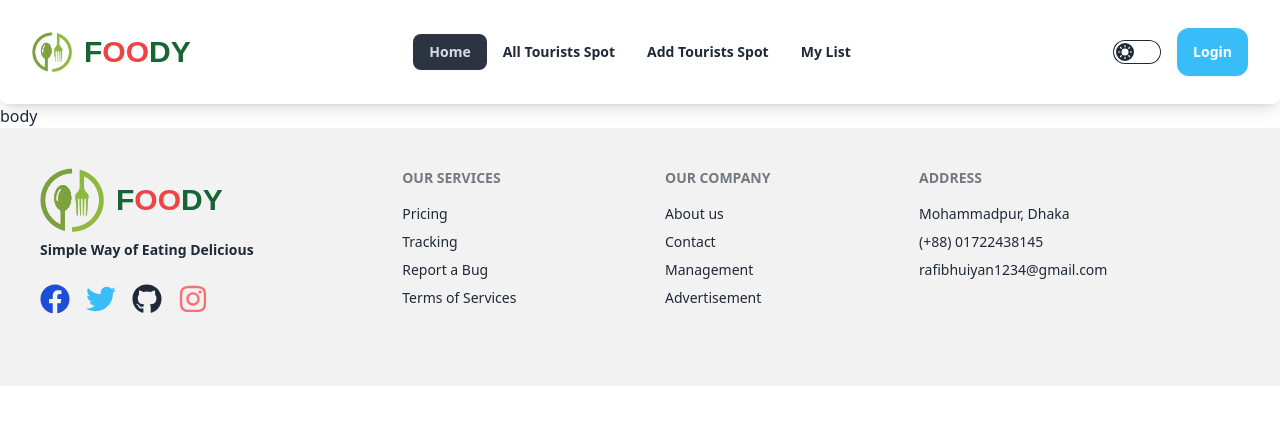
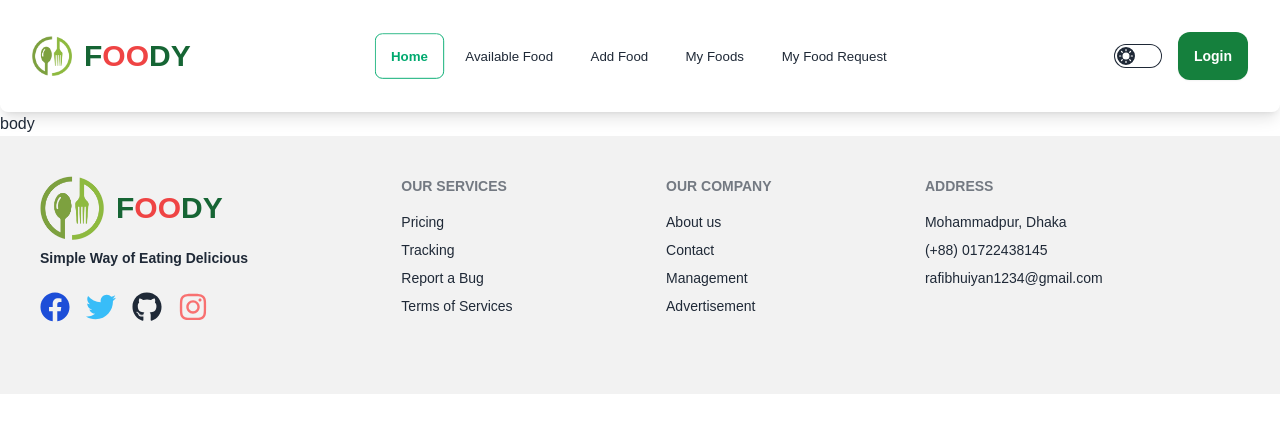
Before and after one commit to abdullahrafi1234/foody-client, a React (Vite) app: page / in a window 1280 px wide. Shown: the top 432 px of the page. Built offline with nearby package versions, Linux system fonts and the light colour scheme.

Commit message:
added navbar active class

```diff
--- a/src/Root/Root.jsx
+++ b/src/Root/Root.jsx
@@ -4,7 +4,7 @@ import Navbar from "../pages/Navbar/Navbar";
 
 const Root = () => {
     return (
-        <div className="mx-auto max-w-7xl">
+        <div className="mx-auto max-w-7xl workSans">
             <Navbar></Navbar>
             <h3>body</h3>
             <Footer></Footer>
--- a/src/pages/Navbar/Navbar.jsx
+++ b/src/pages/Navbar/Navbar.jsx
@@ -31,10 +31,15 @@ const Navbar = () => {
     // }
 
     const navLinks = <>
-        <li><NavLink to={'/'}>Home</NavLink></li>
-        <li><NavLink to={'/all-tourists-spot'}>All Tourists Spot</NavLink></li>
-        <li><NavLink to={'/add-tourists-spot'}>Add Tourists Spot</NavLink></li>
-        <li><NavLink to={'/myList'}>My List</NavLink></li>
+        <li><NavLink className={({ isActive }) => isActive ? 'btn btn-outline btn-success font-semibold' : 'btn font-medium btn-ghost'} to={'/'}>Home</NavLink></li>
+
+        <li><NavLink className={({ isActive }) => isActive ? 'btn btn-outline btn-success font-semibold' : 'btn font-medium btn-ghost'} to={'/available-food'}>Available Food</NavLink></li>
+
+        <li><NavLink className={({ isActive }) => isActive ? 'btn btn-outline btn-success font-semibold' : 'btn font-medium btn-ghost'} to={'/add-food'}>Add Food</NavLink></li>
+
+        <li><NavLink className={({ isActive }) => isActive ? 'btn btn-outline btn-success font-semibold' : 'btn font-medium btn-ghost'} to={'/my-foods'}>My Foods</NavLink></li>
+
+        <li><NavLink className={({ isActive }) => isActive ? 'btn btn-outline btn-success font-semibold' : 'btn font-medium btn-ghost'} to={'/my-food-request'}>My Food Request</NavLink></li>
 
         {/* {
             user ? <li><NavLink to={'/update-profile'}>Update Profile</NavLink></li> : ''
@@ -53,7 +58,8 @@ const Navbar = () => {
                     <div tabIndex={0} role="button" className="btn btn-ghost lg:hidden">
                         <svg xmlns="http://www.w3.org/2000/svg" className="h-5 w-5" fill="none" viewBox="0 0 24 24" stroke="currentColor"><path strokeLinecap="round" strokeLinejoin="round" strokeWidth="2" d="M4 6h16M4 12h8m-8 6h16" /></svg>
                     </div>
-                    <ul tabIndex={0} className="menu menu-sm dropdown-content mt-3 z-[1] p-2 shadow bg-base-100 rounded-box w-52 font-semibold">
+
+                    <ul tabIndex={0} className="menu menu-sm dropdown-content mt-3 z-[1] p-2 shadow bg-base-100 rounded-box w-52 font-medium">
                         {navLinks}
                     </ul>
                 </div>
@@ -68,11 +74,12 @@ const Navbar = () => {
                 </div>
             </div>
             <div className="navbar-center hidden lg:flex">
-                <ul className="menu menu-horizontal px-1 font-semibold">
+                <ul className="menu menu-horizontal px-1 font-medium">
                     {navLinks}
                 </ul>
             </div>
             <div className="navbar-end">
+                {/* theme part */}
                 <div className="p-4">
                     <label className="cursor-pointer grid place-items-center">
                         <input onChange={handleTheme} type="checkbox" className="toggle theme-controller bg-base-content row-start-1 col-start-1 col-span-2" />
@@ -83,7 +90,7 @@ const Navbar = () => {
 
 
                 <div className="">
-                    <Link className="btn rounded-xl bg-[#38bdf8] text-white border-none" to={'/login'}>Login</Link>
+                    <Link className="btn btn-success rounded-xl bg-green-700 text-white border-none" to={'/login'}>Login</Link>
                 </div>
 
                 {/* {
@@ -100,7 +107,7 @@ const Navbar = () => {
                         </div>
                         :
                         <div className="">
-                            <Link className="btn rounded-xl bg-[#38bdf8] text-white border-none" to={'/login'}>Login</Link>
+                            <Link className="btn btn-success rounded-xl bg-green-700 text-white border-none" to={'/login'}>Login</Link>
                         </div>
                 } */}
             </div>
```
